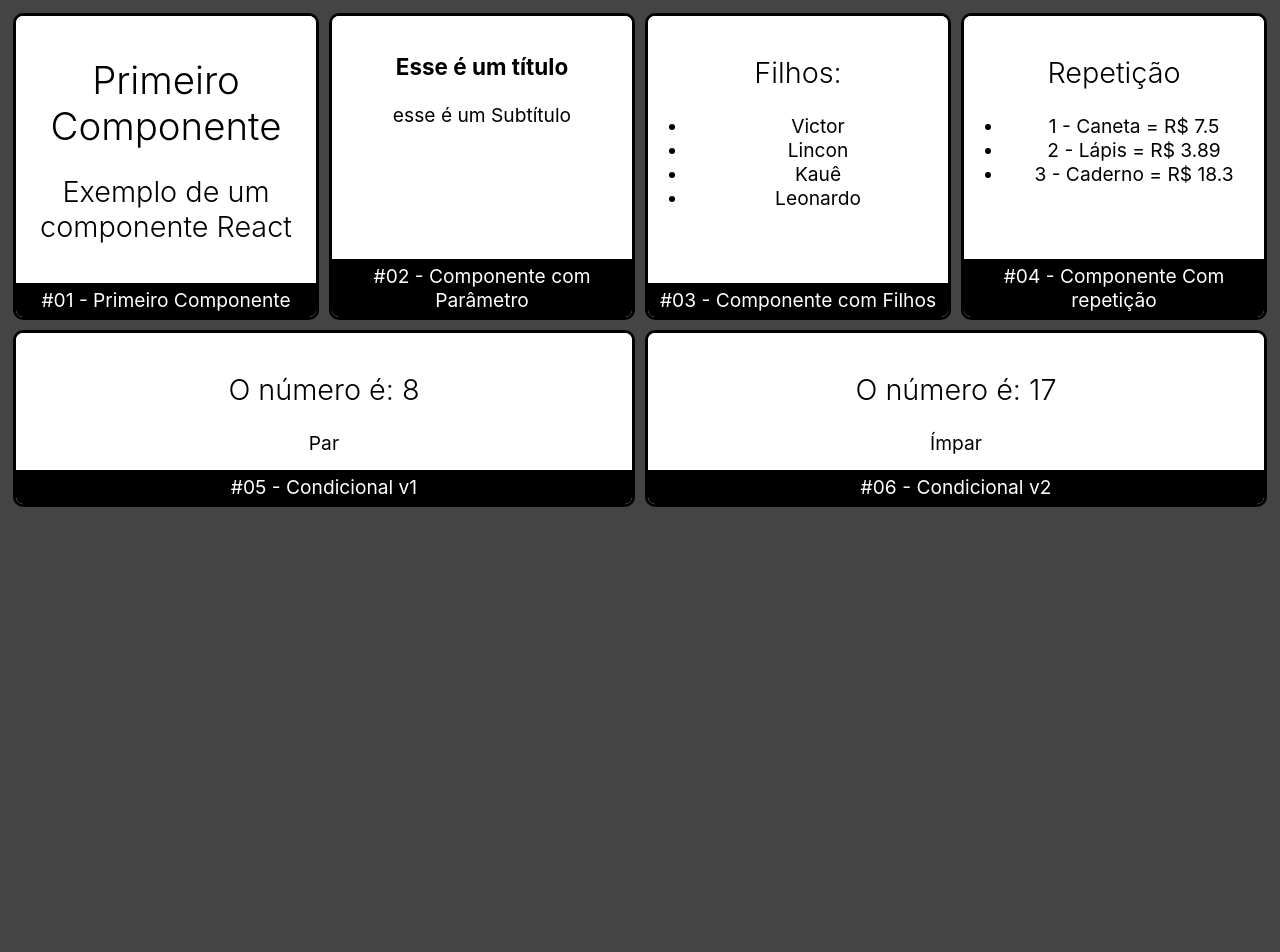
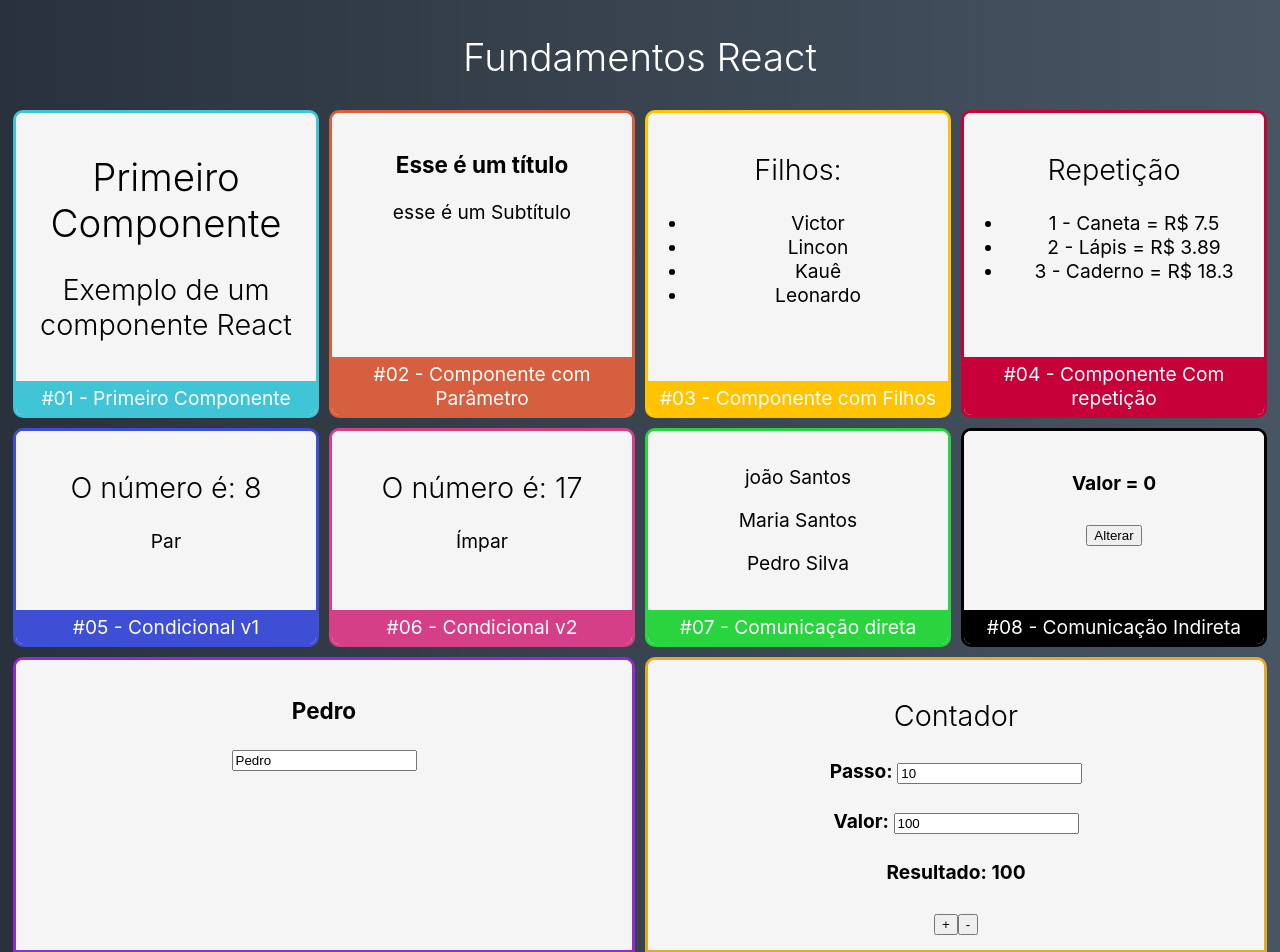
Before and after one commit to VictorSilva15/Conceitos_ReactJS, a React (Create React App) app: page / in a window 1280 px wide. Shown: the top 952 px of the page. Before the commit the page ends 800 px from the top, so only its background shows below. Built offline with nearby package versions, Linux system fonts and the light colour scheme.

Commit message:
Fundamentos React v.2.5

```diff
--- a/src/App.css
+++ b/src/App.css
@@ -1,4 +1,8 @@
 .App {
+  display: flex;
+  flex-direction: column;
+}
+.Cards {
   display: flex;
   flex-wrap: wrap;
 }
--- a/src/App.jsx
+++ b/src/App.jsx
@@ -6,19 +6,28 @@ import Card from "./components/layout/Card";
 import Repeticao from "./components/basico/Repeticao";
 import Condicional from "./components/basico/Condicional";
 import CondicionalComIf from "./components/basico/CondicionalComIf";
+import Pai from "./components/comunicacao/direta/Pai";
+import Super from "./components/comunicacao/indireta/Super";
+import Input from "./components/form/input";
+import Contador from "./components/contador/Contador";
 import "./App.css";
 
 const App = (props) => (
   <div className="App">
-    <Card titulo="#01 - Primeiro Componente">
+    <h1>Fundamentos React</h1>
+    <div className="Cards">
+      <Card titulo="#01 - Primeiro Componente" color="#3FC5D5">
         <Primeiro />
       </Card>
 
-    <Card titulo="#02 - Componente com Parâmetro">
-      <ComParametro titulo="Esse é um título" subtitulo="esse é um Subtítulo" />
+      <Card titulo="#02 - Componente com Parâmetro" color="#D55F3F">
+        <ComParametro
+          titulo="Esse é um título"
+          subtitulo="esse é um Subtítulo"
+        />
       </Card>
 
-    <Card titulo="#03 - Componente com Filhos">
+      <Card titulo="#03 - Componente com Filhos" color="#FFC300">
         <ComFilhos>
           <ul>
             <li>Victor</li>
@@ -29,17 +38,34 @@ const App = (props) => (
         </ComFilhos>
       </Card>
 
-    <Card titulo="#04 - Componente Com repetição">
+      <Card titulo="#04 - Componente Com repetição" color="#C70039">
         <Repeticao></Repeticao>
       </Card>
 
-    <Card titulo="#05 - Condicional v1">
+      <Card titulo="#05 - Condicional v1" color="#3F4FD5 ">
         <Condicional numero={8}></Condicional>
       </Card>
 
-    <Card titulo="#06 - Condicional v2">
+      <Card titulo="#06 - Condicional v2" color="#D53F88 ">
         <CondicionalComIf numero={17}></CondicionalComIf>
       </Card>
+
+      <Card titulo="#07 - Comunicação direta" color="#2AD43F">
+        <Pai sobrenome="Santos" />
+      </Card>
+
+      <Card titulo="#08 - Comunicação Indireta" color="#000">
+        <Super />
+      </Card>
+
+      <Card titulo="#09 - Input" color="#912AD4 ">
+        <Input />
+      </Card>
+
+      <Card titulo="#10 - Contador" color="#E1AB25  ">
+        <Contador passo={10} valor={100} />
+      </Card>
+    </div>
   </div>
 );
 
--- /dev/null
+++ b/src/components/comunicacao/direta/Filho.jsx
@@ -0,0 +1,11 @@
+import React from "react";
+
+export default function Filho(props) {
+  return (
+    <>
+      <p>
+        {props.children} {props.sobrenome}
+      </p>
+    </>
+  );
+}
--- /dev/null
+++ b/src/components/comunicacao/direta/Pai.jsx
@@ -0,0 +1,15 @@
+import React from "react";
+import Filho from "./Filho";
+
+export default function Pai(props) {
+  return (
+    <div>
+      {/*1° Forma de herdar propriedades*/}
+      <Filho {...props}>joão</Filho>
+      {/*2° Forma de herdar propriedades*/}
+      <Filho sobrenome={props.sobrenome}>Maria</Filho>
+      {/*3° de herdar propriedades*/}
+      <Filho sobrenome="Silva">Pedro</Filho>
+    </div>
+  );
+}
--- /dev/null
+++ b/src/components/comunicacao/indireta/Sub.jsx
@@ -0,0 +1,16 @@
+import React from "react";
+let num = 1;
+export default function Sub(props) {
+  return (
+    <div>
+      <button
+        onClick={() => {
+          props.onClicar(Math.random().toFixed(4), "Valor" + num);
+          num += 1;
+        }}
+      >
+        Alterar
+      </button>
+    </div>
+  );
+}
--- /dev/null
+++ b/src/components/comunicacao/indireta/Super.jsx
@@ -0,0 +1,21 @@
+import React, { useState } from "react";
+import Sub from "./Sub";
+
+export default function Super(props) {
+  const [num, setNum] = useState(0);
+  const [texto, setTexto] = useState("Valor");
+
+  function quandoClicar(valorGerado, texto) {
+    setNum(valorGerado);
+    setTexto(texto);
+  }
+
+  return (
+    <div>
+      <h4>
+        {texto} = {num}
+      </h4>
+      <Sub onClicar={quandoClicar}></Sub>
+    </div>
+  );
+}
--- /dev/null
+++ b/src/components/contador/Contador.jsx
@@ -0,0 +1,57 @@
+import React, { Component } from "react";
+
+export default class Contador extends Component {
+  constructor(props) {
+    super(props);
+    this.state = {
+      passo: props.passo || 1,
+      valor: props.valor || 0,
+    };
+  }
+
+  inc = () => {
+    this.setState({
+      valor: this.state.valor + this.state.passo,
+    });
+  };
+
+  dec = () => {
+    this.setState({
+      valor: this.state.valor - this.state.passo,
+    });
+  };
+
+  render() {
+    return (
+      <div>
+        <h2>Contador</h2>
+        <h4>
+          Passo:{" "}
+          {
+            <input
+              type="number"
+              value={this.state.passo}
+              onChange={(e) => this.setState({ passo: +e.target.value })}
+            />
+          }
+        </h4>
+        <h4>
+          Valor:{" "}
+          {
+            <input
+              type="number"
+              value={this.state.valor}
+              onChange={(e) => this.setState({ valor: +e.target.value })}
+            />
+          }
+        </h4>
+        <h4>Resultado: {this.state.valor}</h4>
+
+        <div>
+          <button onClick={this.inc}>+</button>
+          <button onClick={this.dec}>-</button>
+        </div>
+      </div>
+    );
+  }
+}
--- /dev/null
+++ b/src/components/form/input.jsx
@@ -0,0 +1,15 @@
+import React, { useState } from "react";
+
+export default function Input(props) {
+  const [nome, setNome] = useState("Pedro");
+  return (
+    <>
+      <h3>{nome}</h3>
+      <input
+        type="text"
+        value={nome}
+        onChange={(e) => setNome(e.target.value)}
+      />
+    </>
+  );
+}
--- a/src/components/layout/Card.css
+++ b/src/components/layout/Card.css
@@ -13,9 +13,9 @@
   background-color: #000;
   padding: 5px 0px;
 }
-.Card .Conteudo {
+.Card .Content {
   flex: 1;
-  background-color: #fff;
+  background-color: whitesmoke;
   color: #000;
   padding: 15px 0px;
 }
--- a/src/components/layout/Card.jsx
+++ b/src/components/layout/Card.jsx
@@ -1,9 +1,11 @@
 import React from "react";
 import "./Card.css";
 const Card = (props) => (
-  <div className="Card">
-    <div className="Conteudo">{props.children}</div>
-    <div className="Footer">{props.titulo}</div>
+  <div className="Card" style={{ borderColor: props.color || "#000" }}>
+    <div className="Content">{props.children}</div>
+    <div className="Footer" style={{ backgroundColor: props.color || "#000" }}>
+      {props.titulo}
+    </div>
   </div>
 );
 export default Card;
--- a/src/index.css
+++ b/src/index.css
@@ -1,10 +1,12 @@
 body {
-  background-color: #444;
   color: #fff;
   text-align: center;
   font-family: -apple-system, BlinkMacSystemFont, "Segoe UI", Roboto, Oxygen,
     Ubuntu, Cantarell, "Open Sans", "Helvetica Neue", sans-serif;
   font-size: 1.2rem;
+  background: #485563;
+  background: -webkit-linear-gradient(to right, #29323c, #485563);
+  background: linear-gradient(to right, #29323c, #485563);
 }
 h1,
 h2 {
```
Lines whose indentation alone changed are shown as unchanged.
